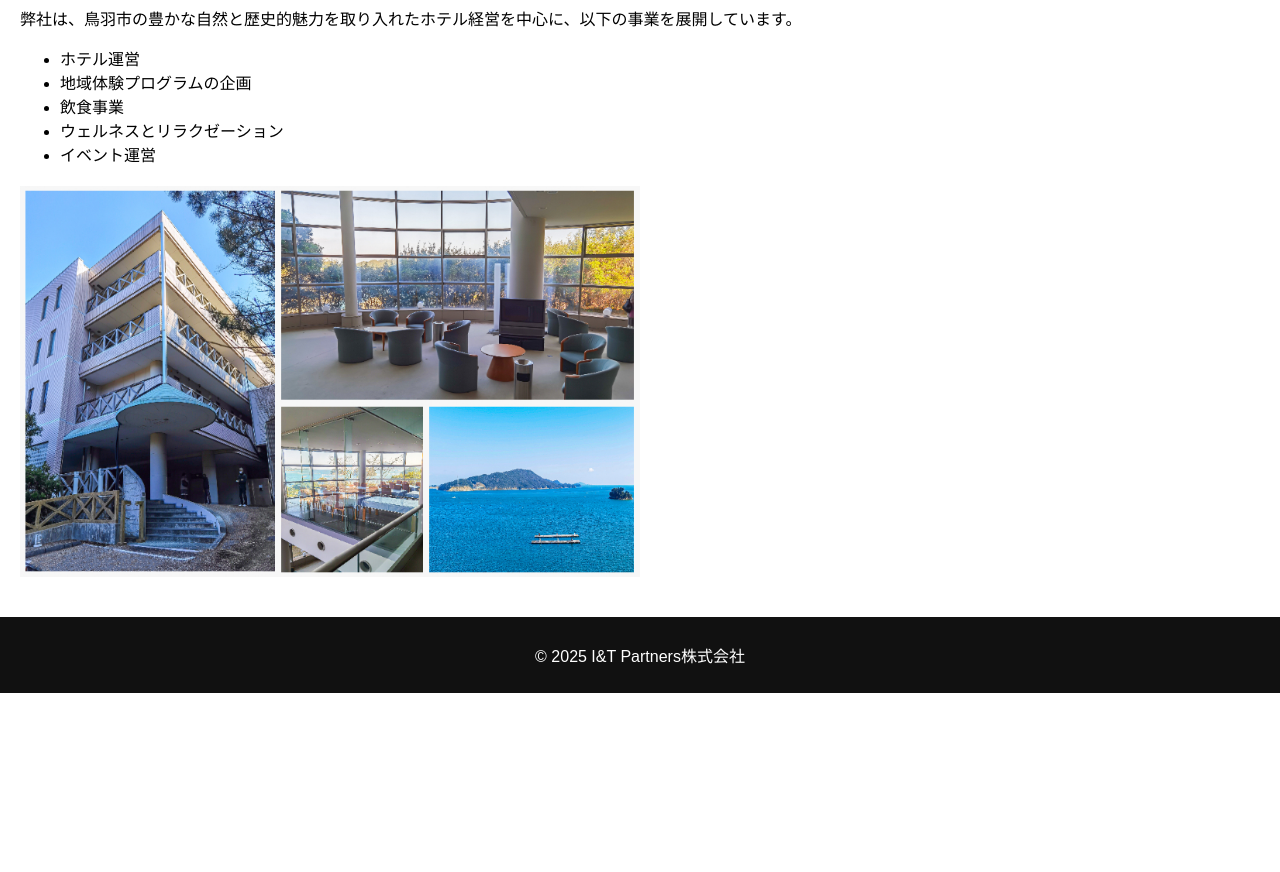
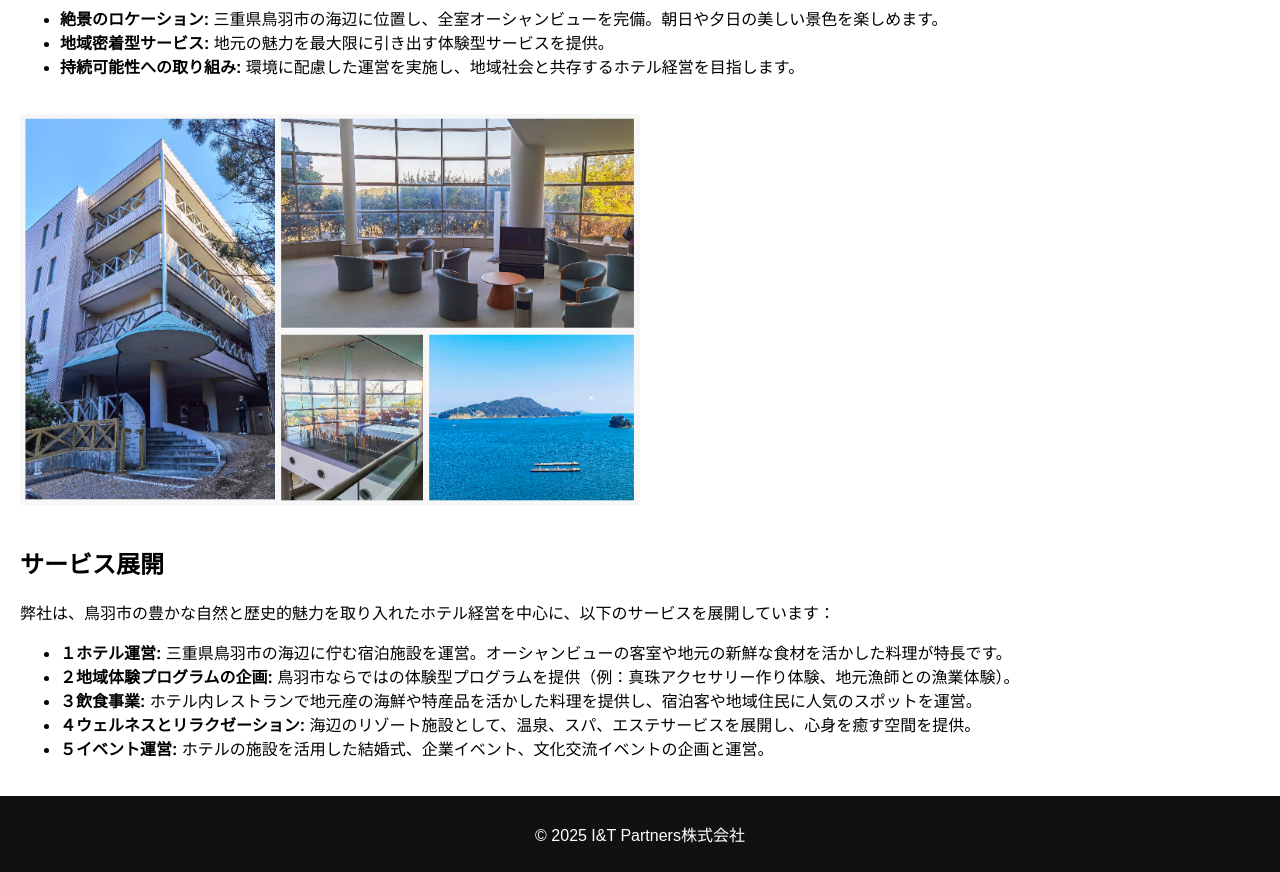
Before and after one commit to tobahotel001/i-Tpartners.github.io, a plain HTML site: page services.html in a window 1280 px wide. Shown: the part 198-1070 px from the top of the page. Before the commit the page ends 891 px from the top, so only its background shows below. Drawn offline with Linux system fonts and the light colour scheme.

Commit message:
Update services.html

```diff
--- a/services.html
+++ b/services.html
@@ -6,14 +6,14 @@
     <title>サービス - I&T Partners株式会社</title>
     <link rel="stylesheet" href="styles.css">
     <style>
-        /* 设置图片宽度为原图的二分之一，并将图片居左 */
-        .service-image {
-            width: 50%; /* 二分之一 */
-            height: auto;
-            display: block;
-            margin-left: 0; /* 图片居左对齐 */
-            margin-top: 20px; /* 增加上边距 */
-            margin-bottom: 20px; /* 增加下边距 */
+        img {
+            width: 50%; /* 原图片的二分之一大小 */
+            height: auto; /* 保持图片的宽高比 */
+            float: left; /* 图片居左 */
+            margin: 20px 20px 20px 0; /* 添加外边距，避免文字紧贴图片 */
+        }
+        .clear {
+            clear: both; /* 清除浮动 */
         }
     </style>
 </head>
@@ -32,19 +32,39 @@
 
     <main>
         <section id="services">
-            <h2>サービス</h2>
-            <p>弊社は、鳥羽市の豊かな自然と歴史的魅力を取り入れたホテル経営を中心に、以下の事業を展開しています。</p>
-
+            <h2>ホテルの紹介</h2>
             <ul>
-                <li>ホテル運営</li>
-                <li>地域体験プログラムの企画</li>
-                <li>飲食事業</li>
-                <li>ウェルネスとリラクゼーション</li>
-                <li>イベント運営</li>
+                <li><strong>絶景のロケーション:</strong> 三重県鳥羽市の海辺に位置し、全室オーシャンビューを完備。朝日や夕日の美しい景色を楽しめます。</li>
+                <li><strong>地域密着型サービス:</strong> 地元の魅力を最大限に引き出す体験型サービスを提供。</li>
+                <li><strong>持続可能性への取り組み:</strong> 環境に配慮した運営を実施し、地域社会と共存するホテル経営を目指します。</li>
             </ul>
 
-            <!-- 图片放置在所有文字的最下方，并调整为原图片的二分之一大小，居左 -->
-            <img src="toba_p2.jpg" alt="鳥羽市の風景" class="service-image">
+            <img src="toba_p2.jpg" alt="ホテルのイメージ">
+
+            <!-- 清除浮动 -->
+            <div class="clear"></div>
+
+            <h2>サービス展開</h2>
+            <p>
+                弊社は、鳥羽市の豊かな自然と歴史的魅力を取り入れたホテル経営を中心に、以下のサービスを展開しています：
+            </p>
+            <ul>
+                <li>
+                    <strong>１ホテル運営:</strong> 三重県鳥羽市の海辺に佇む宿泊施設を運営。オーシャンビューの客室や地元の新鮮な食材を活かした料理が特長です。
+                </li>
+                <li>
+                    <strong>２地域体験プログラムの企画:</strong> 鳥羽市ならではの体験型プログラムを提供（例：真珠アクセサリー作り体験、地元漁師との漁業体験）。
+                </li>
+                <li>
+                    <strong>３飲食事業:</strong> ホテル内レストランで地元産の海鮮や特産品を活かした料理を提供し、宿泊客や地域住民に人気のスポットを運営。
+                </li>
+                <li>
+                    <strong>４ウェルネスとリラクゼーション:</strong> 海辺のリゾート施設として、温泉、スパ、エステサービスを展開し、心身を癒す空間を提供。
+                </li>
+                <li>
+                    <strong>５イベント運営:</strong> ホテルの施設を活用した結婚式、企業イベント、文化交流イベントの企画と運営。
+                </li>
+            </ul>
         </section>
     </main>
 
```
